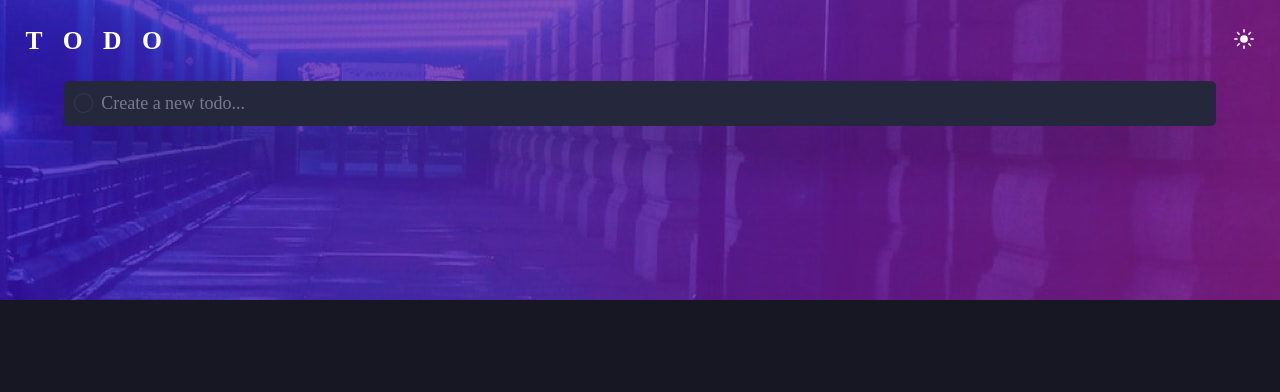
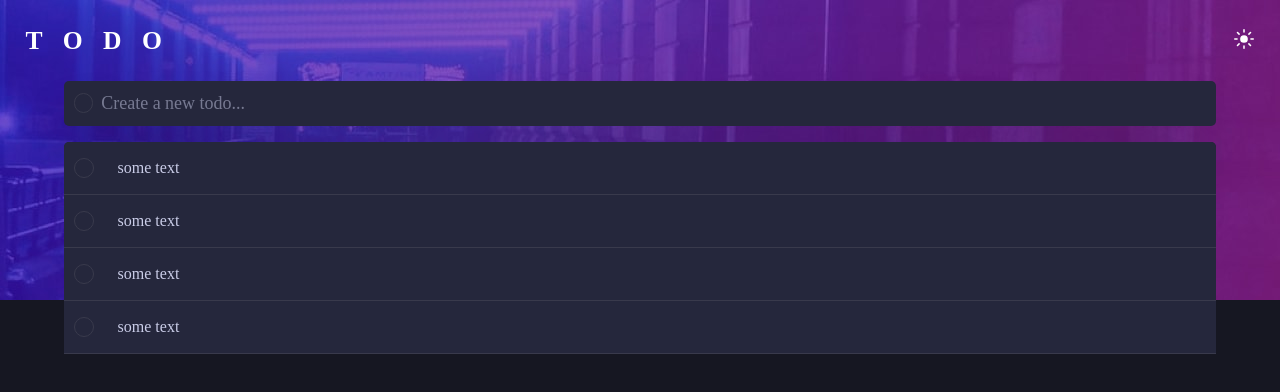
Before and after one commit to fbrzrvn/frontend-master-todo-app, a React (Create React App) app: page / in a window 1280 px wide. Shown: the top 392 px of the page. Built offline with nearby package versions, Linux system fonts and the light colour scheme; the HTML template or start-up script is replaced by a standard one.

Commit message:
feat: add list component

```diff
--- a/src/App.js
+++ b/src/App.js
@@ -2,6 +2,7 @@ import React from 'react';
 import { ThemeProvider } from 'styled-components';
 import Form from './components/Form';
 import Header from './components/Header';
+import List from './components/List';
 import {
   Container,
   darkTheme,
@@ -29,6 +30,7 @@ const App = () => {
         <GlobalStyles width={width} />
         <Header theme={theme} toggleTheme={toggleTheme} />
         <Form />
+        <List />
       </Container>
     </ThemeProvider>
   );
--- /dev/null
+++ b/src/components/List/List.js
@@ -0,0 +1,17 @@
+import React from 'react';
+import { ListWrap, TodoList } from './ListElements';
+import ListItem from './ListItem';
+const List = () => {
+  return (
+    <ListWrap>
+      <TodoList>
+        <ListItem text="some text" />
+        <ListItem text="some text" />
+        <ListItem text="some text" />
+        <ListItem text="some text" />
+      </TodoList>
+    </ListWrap>
+  );
+};
+
+export default List;
--- /dev/null
+++ b/src/components/List/ListElements.js
@@ -0,0 +1,17 @@
+import styled from 'styled-components';
+import { MEDIA } from '../../styles/media';
+export const ListWrap = styled.div`
+  background: ${({ theme }) => theme.listBackground};
+  border-radius: 5px 5px 0 0;
+  margin: 2em auto 0;
+  transition: all 1s ease;
+
+  ${MEDIA.small} {
+    width: 90%;
+    margin-top: 1em;
+  }
+`;
+
+export const TodoList = styled.ul`
+  list-style: none;
+`;
--- /dev/null
+++ b/src/components/List/ListItem/Checkbox/Checkbox.js
@@ -0,0 +1,14 @@
+import React from 'react';
+import CheckIcon from '../../../../assets/svg/icon-check.svg';
+import { CheckboxBtn, CheckboxBtnIcon } from './CheckboxElements';
+
+const Checkbox = () => {
+  const completed = false;
+  return (
+    <CheckboxBtn aria-label="Mark as complete">
+      {completed ? <CheckboxBtnIcon src={CheckIcon} alt="check-icon" /> : ''}
+    </CheckboxBtn>
+  );
+};
+
+export default Checkbox;
--- /dev/null
+++ b/src/components/List/ListItem/Checkbox/CheckboxElements.js
@@ -0,0 +1,58 @@
+import styled from 'styled-components';
+import { MEDIA } from '../../../../styles/media';
+import { COLOR } from '../../../../styles/variables';
+
+export const CheckboxBtn = styled.button`
+  display: flex;
+  justify-content: center;
+  align-items: center;
+  height: 28px;
+  width: 28px;
+  margin-right: 12px;
+  background: none;
+  border: 1px solid ${({ theme }) => theme.checkBorder};
+  border-radius: 50px;
+  cursor: pointer;
+  transition: all 1s ease;
+  ${({ completed }) =>
+    completed &&
+    `
+    background: ${COLOR.checkBackground};
+    border: none;
+    `}
+
+  &:hover {
+    ${({ completed }) =>
+      !completed &&
+      `
+      border: 1px solid transparent;
+      background: ${COLOR.checkBackground} border-box;
+      -webkit-mask:
+      linear-gradient(#fff 0 0) padding-box,
+      linear-gradient(#fff 0 0);
+      -webkit-mask-composite: destination-out;
+      mask-composite: exclude;
+      `}
+  }
+
+  &:active,
+  &:focus {
+    outline: none;
+  }
+
+  ${MEDIA.small} {
+    height: 20px;
+    width: 20px;
+    margin-right: 24px;
+  }
+`;
+
+export const CheckboxBtnIcon = styled.img`
+  height: 9px;
+  width: 11px;
+
+  ${MEDIA.small} {
+    height: 7px;
+    width: 9px;
+  }
+`;
--- /dev/null
+++ b/src/components/List/ListItem/Checkbox/index.js
@@ -0,0 +1,3 @@
+import Checkbox from './Checkbox';
+
+export default Checkbox;
--- /dev/null
+++ b/src/components/List/ListItem/ListItem.js
@@ -0,0 +1,18 @@
+import React from 'react';
+import CloseIcon from '../../../assets/svg/icon-cross.svg';
+import Checkbox from './Checkbox';
+import { CloseBtn, CloseBtnIcon, Item, ItemText } from './ListItemElements';
+
+const ListItem = ({ text }) => {
+  return (
+    <Item>
+      <Checkbox />
+      <ItemText>{text}</ItemText>
+      <CloseBtn>
+        <CloseBtnIcon src={CloseIcon} alt="cross-icon" />
+      </CloseBtn>
+    </Item>
+  );
+};
+
+export default ListItem;
--- /dev/null
+++ b/src/components/List/ListItem/ListItemElements.js
@@ -0,0 +1,57 @@
+import styled from 'styled-components';
+import { MEDIA } from '../../../styles/media';
+
+export const Item = styled.li`
+  align-items: center;
+  background: ${({ theme }) => theme.listBackground};
+  border-bottom: 1px solid ${({ theme }) => theme.checkBorder};
+  display: flex;
+  font-size: 18px;
+  padding: 1em 1.5em;
+  ${({ theme, completed }) =>
+    completed
+      ? `color: ${theme.completedItems}; text-decoration: line-through;`
+      : `color: ${theme.listItems};`}
+  transition: all 1s ease;
+
+  &:first-of-type {
+    border-top-left-radius: 5px;
+    border-top-right-radius: 5px;
+  }
+
+  ${MEDIA.small} {
+    font-size: 16px;
+    padding: 1em 0.6em;
+  } ;
+`;
+
+export const ItemText = styled.div`
+  cursor: pointer;
+`;
+
+export const CloseBtn = styled.button`
+  background: none;
+  border: none;
+  cursor: pointer;
+  margin-left: auto;
+
+  ${MEDIA.big} {
+    visibility: hidden;
+  }
+
+  ${Item}:hover & {
+    ${MEDIA.big} {
+      visibility: visible;
+    }
+  }
+`;
+
+export const CloseBtnIcon = styled.img`
+  height: 20px;
+  width: 20px;
+
+  ${MEDIA.small} {
+    height: 16px;
+    width: 16px;
+  }
+`;
--- /dev/null
+++ b/src/components/List/ListItem/index.js
@@ -0,0 +1,3 @@
+import ListItem from './ListItem';
+
+export default ListItem;
--- /dev/null
+++ b/src/components/List/index.js
@@ -0,0 +1,3 @@
+import List from './List';
+
+export default List;
```
